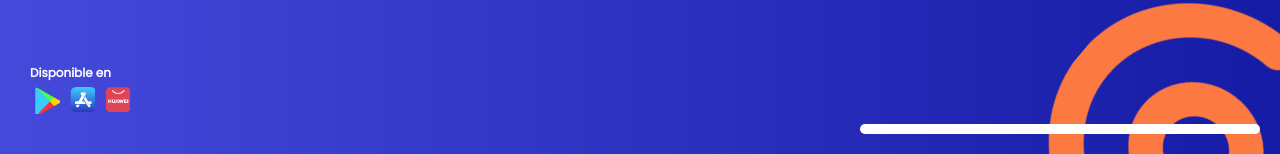
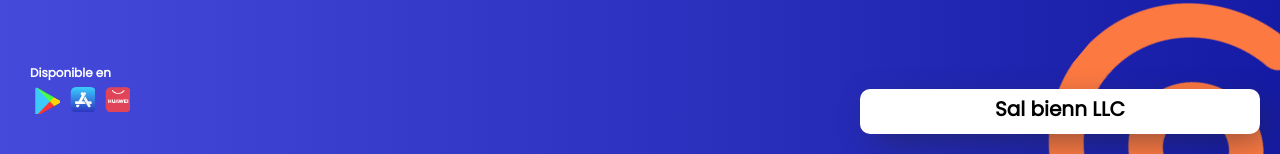
Before and after one commit to Dulash13/demo, a plain HTML site: page index.html in a window 1280 px wide. Shown: the part 646-800 px from the top of the page. Drawn offline with nearby package versions, Linux system fonts and the light colour scheme.

Commit message:
Update index.html

```diff
--- a/index.html
+++ b/index.html
@@ -57,6 +57,7 @@
                   <input type="email" placeholder="Coloca tu email">
                   <button>Enviar</button>
                 </footer>-->
+                <h3>Sal bienn LLC</h3>
               </div>
                 <div class="librerias">
                   <h4>Disponible en</h4>
```
